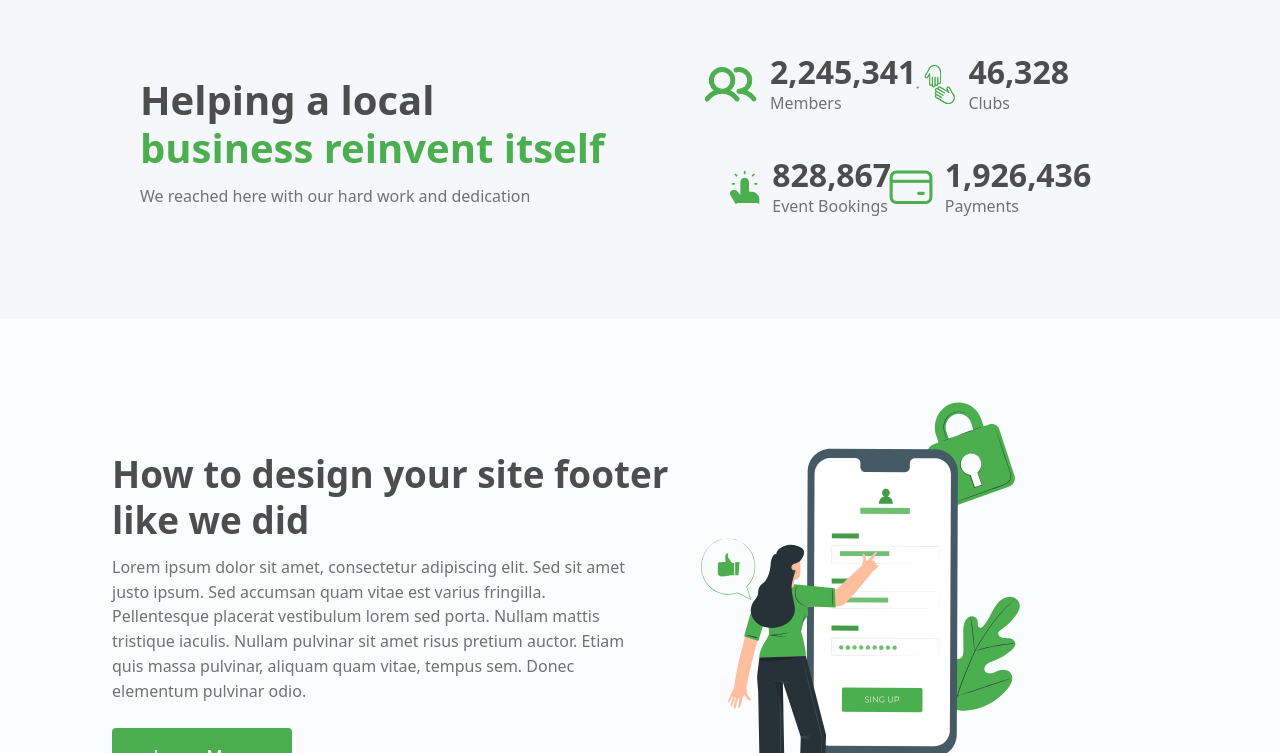
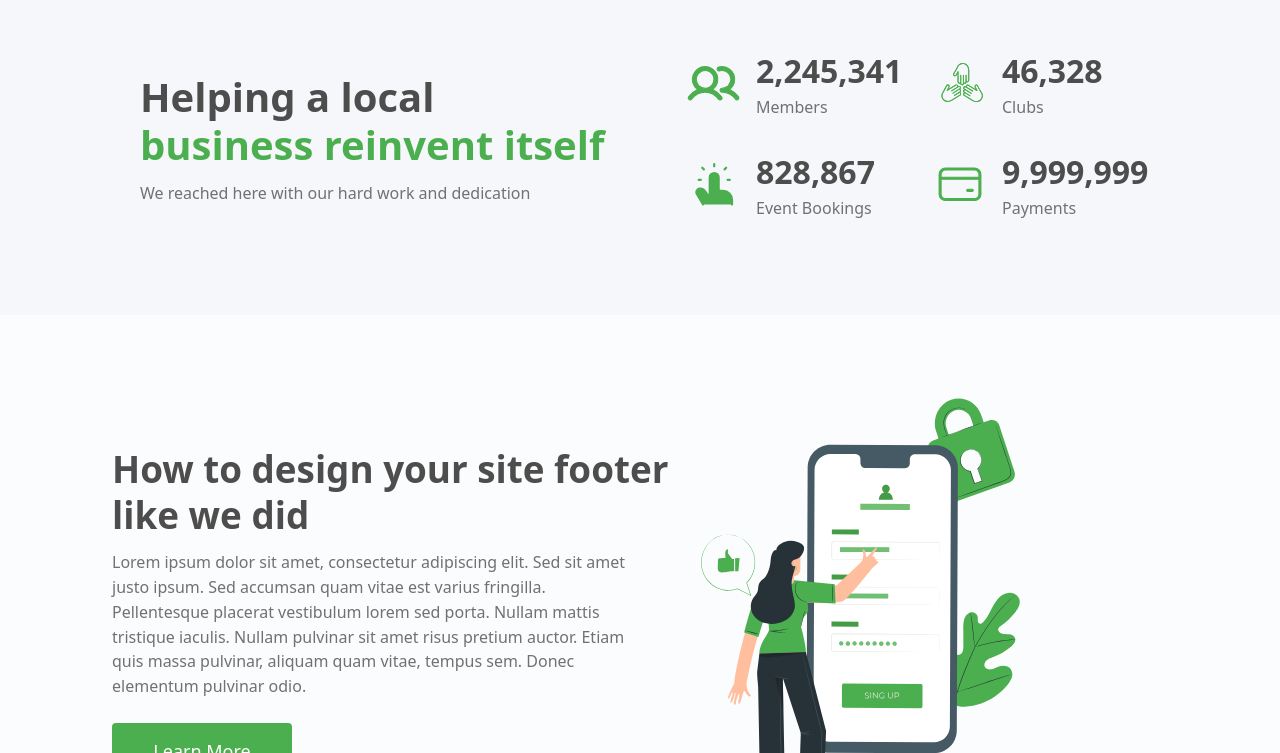
Before and after one commit to SkaRkaL/Nexcent-Landing-Page, a Next.js app: page / in a window 1280 px wide. Shown: the part 2148-2901 px from the top of the page. Built offline with nearby package versions, Linux system fonts and the light colour scheme.

Commit message:
Refactor Achievements component layout

```diff
--- a/src/app/components/Body/Achievements.tsx
+++ b/src/app/components/Body/Achievements.tsx
@@ -1,11 +1,11 @@
 export default function Achievements() {
   return (
-    <div className="bg-[#F5F7FA] overflow-hidden grid grid-cols-1 lg:grid-cols-2 gap-10 mx-auto p-7 md:px-[140px] md:py-[20px] ">
-      <div className="relative right-0 space-x-2 flex flex-col justify-center ">
-        <h2 className="text-3xl md:w-max w-[100%] md:text-[2.5rem] text-[#4D4D4D] font-semibold">
+    <div className="bg-[#F5F7FA] overflow-hidden grid grid-cols-1 lg:grid-cols-2 gap-10 mx-auto p-7 md:px-[140px] md:py-[70px] ">
+      <div className="relative right-0 space-x-2 flex flex-col justify-center items-center md:items-start">
+        <h2 className="text-3xl md:text-[2.5rem] text-[#4D4D4D] font-semibold">
           Helping a local
         </h2>
-        <h2 className="text-3xl w-max md:text-[2.5rem] text-[#4CAF4F] font-semibold font-inter">
+        <h2 className="text-3xl md:text-[2.5rem] text-[#4CAF4F] font-semibold font-inter">
           business reinvent itself
         </h2>
         <p className="text-lg relative top-3 md:text-[1rem] text-[#717171] font-light font-inter max-w-xl">
@@ -15,50 +15,69 @@ export default function Achievements() {
 
 
       {/* TODO : this div is static for now, make sure to remake it dynamic */}
-      <div className="flex flex-col justify-start gap-10 p-10 md:p-20 md:grid md:grid-cols-2 sm:grid-cols-1 lg:grid-cols-2">
-        <div className="flex items-center justify-center flex-row-reverse gap-3">
+      <div className="flex flex-col gap-7 sm:p-6 sm:grid sm:grid-cols-2 sm:gap-15 items-center">
+
+        <div className="flex flex-col items-start gap-7">
+          <div className="flex items-center justify-evenly flex-row-reverse gap-3">
             <div className="flex flex-col">
-            <h2 className="text-3xl md:text-[2rem] text-[#4D4D4D] font-bold">
+              <h2 className="text-[24px] md:text-[2rem] text-[#4D4D4D] font-bold">
                 2,245,341
               </h2>
               <p className="text-lg md:text-[1rem] text-[#717171]">
                 Members
               </p>
             </div>
-          <img src="achivements-icons/Member.svg" alt="" className=" h-[2.2rem] " />
+            <div className="w-[60px] flex justify-center">
+              <img src="achivements-icons/Member.svg" alt="" className="h-[2rem] md:h-[2.2rem] " />
             </div>
-        <div className="flex items-center justify-center flex-row-reverse gap-3">
+          </div>
+
+          <div className="flex items-center justify-evenly flex-row-reverse gap-3">
             <div className="flex flex-col">
-            <h2 className="text-3xl md:text-[2rem] text-[#4D4D4D] font-bold">
+              <h2 className="text-[24px] md:text-[2rem] text-[#4D4D4D] font-bold">
+                828,867
+              </h2>
+              <p className="text-lg md:text-[1rem] text-[#717171]">
+                Event Bookings
+              </p>
+            </div>
+            <div className="w-[60px] flex justify-center">
+              <img src="achivements-icons/Interaction.svg" alt="" className="h-[2rem] md:h-[2.8rem] " />
+            </div>
+          </div>
+
+        </div>
+
+
+        <div className="flex flex-col items-start gap-7">
+
+          <div className="flex items-center justify-evenly flex-row-reverse gap-3">
+            <div className="flex flex-col">
+              <h2 className="text-[24px] md:text-[2rem] text-[#4D4D4D] font-bold">
                 46,328
               </h2>
               <p className="text-lg md:text-[1rem] text-[#717171]">
                 Clubs
               </p>
             </div>
-          <img src="achivements-icons/Clubs.svg" alt="" className="h-[2.6rem]" />
+            <div className="w-[60px] flex justify-center">
+              <img src="achivements-icons/Clubs.svg" alt="" className="h-[2rem] md:h-[2.7rem]" />
             </div>
-        <div className="flex items-center justify-center flex-row-reverse gap-3">
+          </div>
+
+          <div className="flex items-center justify-evenly flex-row-reverse gap-3">
             <div className="flex flex-col">
-            <h2 className="text-3xl md:text-[2rem] text-[#4D4D4D] font-bold">
-              828,867
-            </h2>
-            <p className="text-lg md:text-[1rem] text-[#717171]">
-              Event Bookings
-            </p>
-          </div>
-          <img src="achivements-icons/Interaction.svg" alt="" className=" h-[2.2rem] " />
-        </div>
-        <div className="flex items-center justify-center flex-row-reverse gap-3">
-          <div className="flex flex-col">
-            <h2 className="text-3xl md:text-[2rem] text-[#4D4D4D] font-bold">
-              1,926,436
+              <h2 className="text-[24px] md:text-[2rem] text-[#4D4D4D] font-bold">
+                9,999,999
               </h2>
               <p className="text-lg md:text-[1rem] text-[#717171]">
                 Payments
               </p>
             </div>
-          <img src="achivements-icons/Payment.svg" alt="" className=" h-[2.2rem] " />
+            <div className="w-[60px] flex justify-center">
+              <img src="achivements-icons/Payment.svg" alt="" className="h-[2rem] md:h-[2.2rem] " />
+            </div>
+          </div>
         </div>
 
       </div>
```
Also changed, not shown: public/achivements-icons/Clubs.svg. Lines whose indentation alone changed are shown as unchanged.
